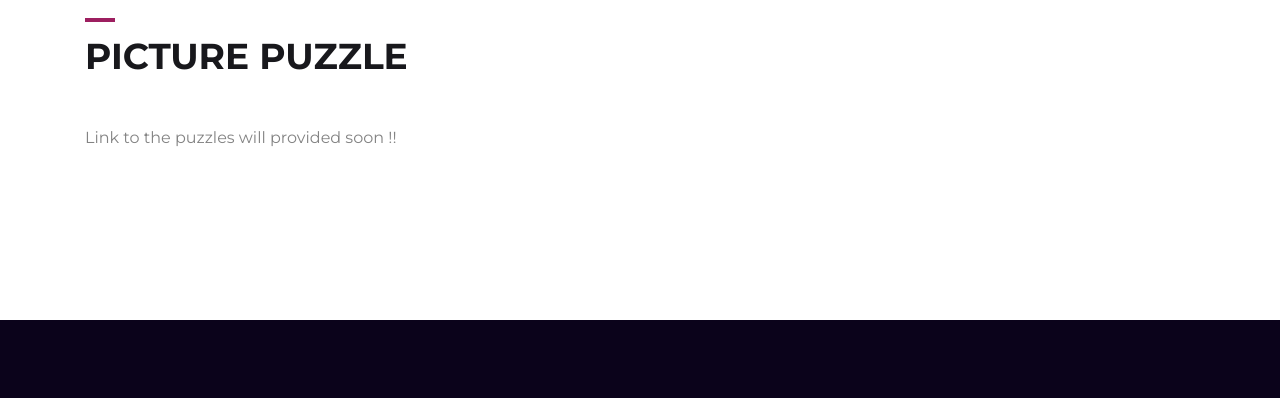
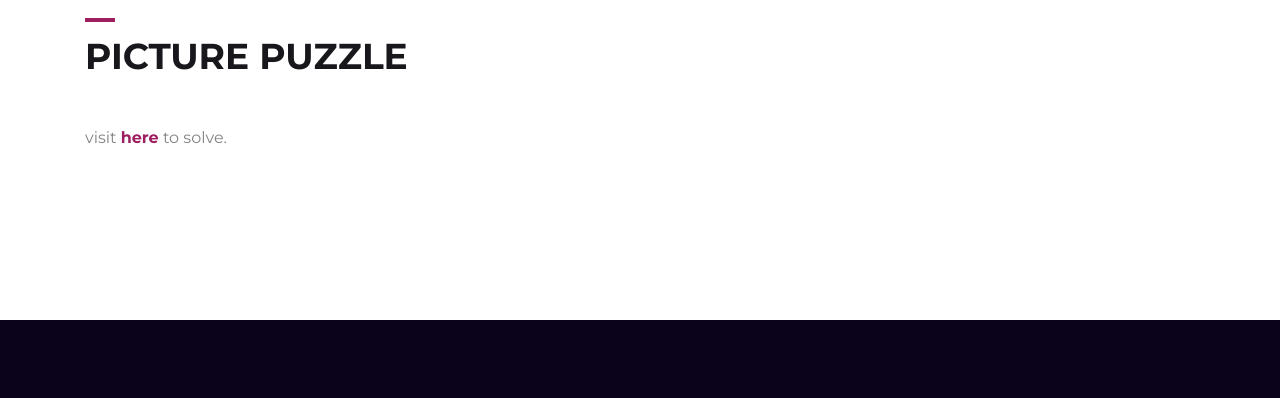
Before and after one commit to Waqar-107/CSE-Fest-2020-Website, a website: page events/picture_puzzle.html in a window 1280 px wide. Shown: the part 1440-1838 px from the top of the page. Drawn offline with Linux system fonts and the light colour scheme; files whose address does not match are found by name.

Commit message:
puzzle site linked

```diff
--- a/events/picture_puzzle.html
+++ b/events/picture_puzzle.html
@@ -132,7 +132,8 @@
             <div class="event_word">
                 <div class="row justify-content-center">
                     <div class="col-md-6 col-12">
-                        Link to the puzzles will provided soon !!
+                        visit
+                        <a href="https://picturepuzzle.buetcsefest2020.com/" target="_blank">here</a> to solve.
                     </div>
                     <div class="col-md-6 col-12">
                         <!-- Lorem ipsum dolor sit amet, consectetur adipiscing elit. In rhoncus massa nec gravida tempus. Integer iaculis in lacus a sollicitudin. Ut hendrerit hendrerit nisl a accumsan. Pellentesque convallis consectetur tortor id placerat. Curabitur a pulvinar nunc. Maecenas laoreet finibus lectus, at volutpat ligula euismod. -->
```
Also changed, not shown: index.html (+1 -1 lines).
